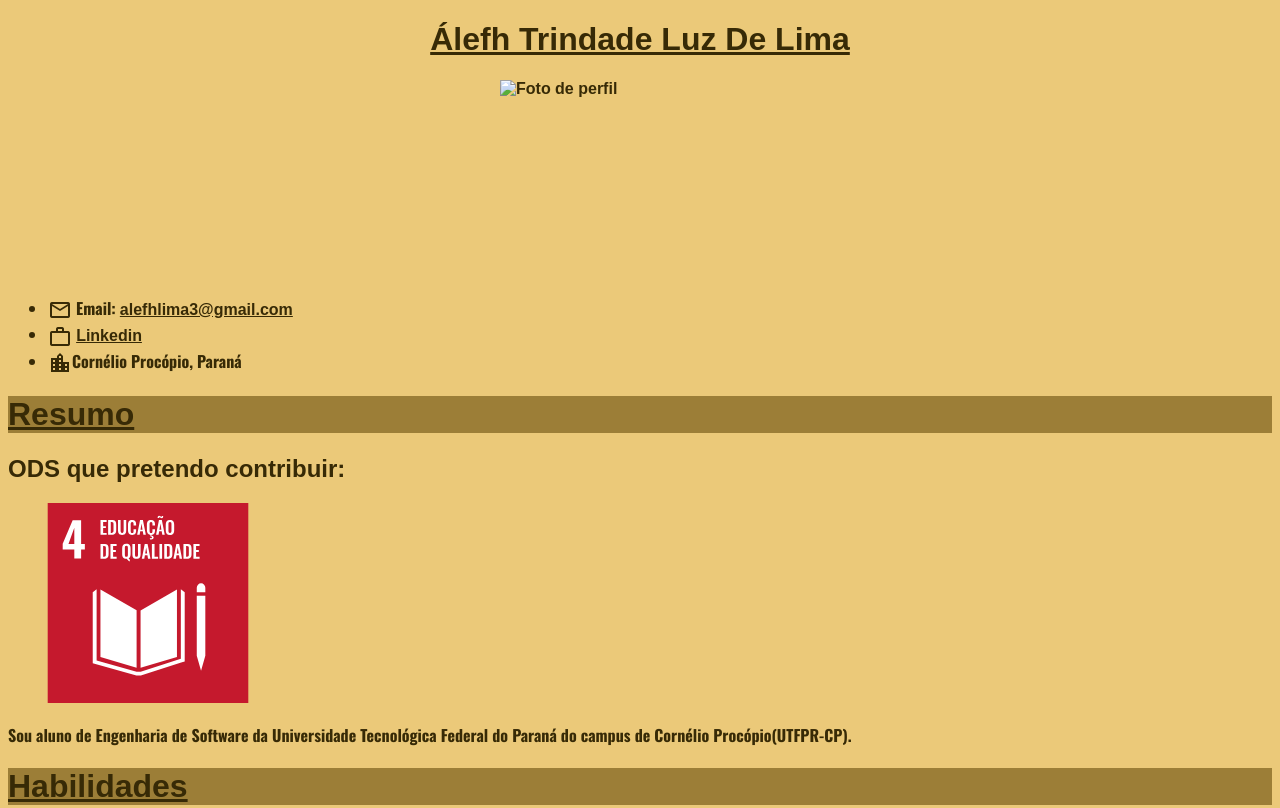
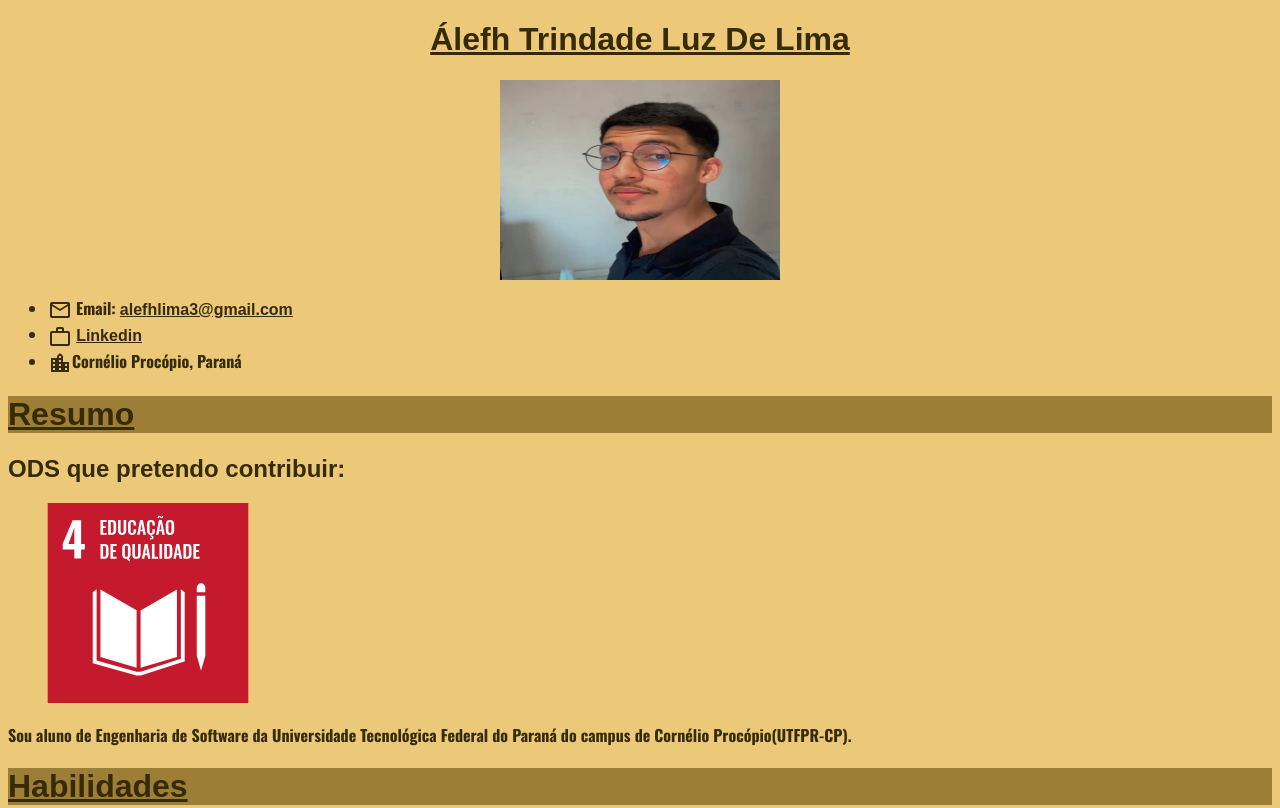
Before and after one commit to alefhbr123/Primeiro-Projeto-Curriculo, a plain HTML site: page index.html in a window 1280 px wide. Shown: the top 808 px of the page. Drawn offline with nearby package versions, Linux system fonts and the light colour scheme; files whose address does not match are found by name.

Commit message:
Update index.html

```diff
--- a/index.html
+++ b/index.html
@@ -24,7 +24,7 @@
     <header>
         <h1 id="nome">Álefh Trindade Luz De Lima</h1>
     </header>
-    <img id="foto" src="figs/fotoperfil.jpg" alt="Foto de perfil" width="280" height="200">
+    <img id="foto" src="Primeiro-Projeto-Curriculo/fotoperfil.jpg" alt="Foto de perfil" width="280" height="200">
     <nav>
     <ul>
     <li><span class="material-symbols-outlined">mail</span> Email: <a href="alefhlima3@gmail.com">alefhlima3@gmail.com</a></li>
```
